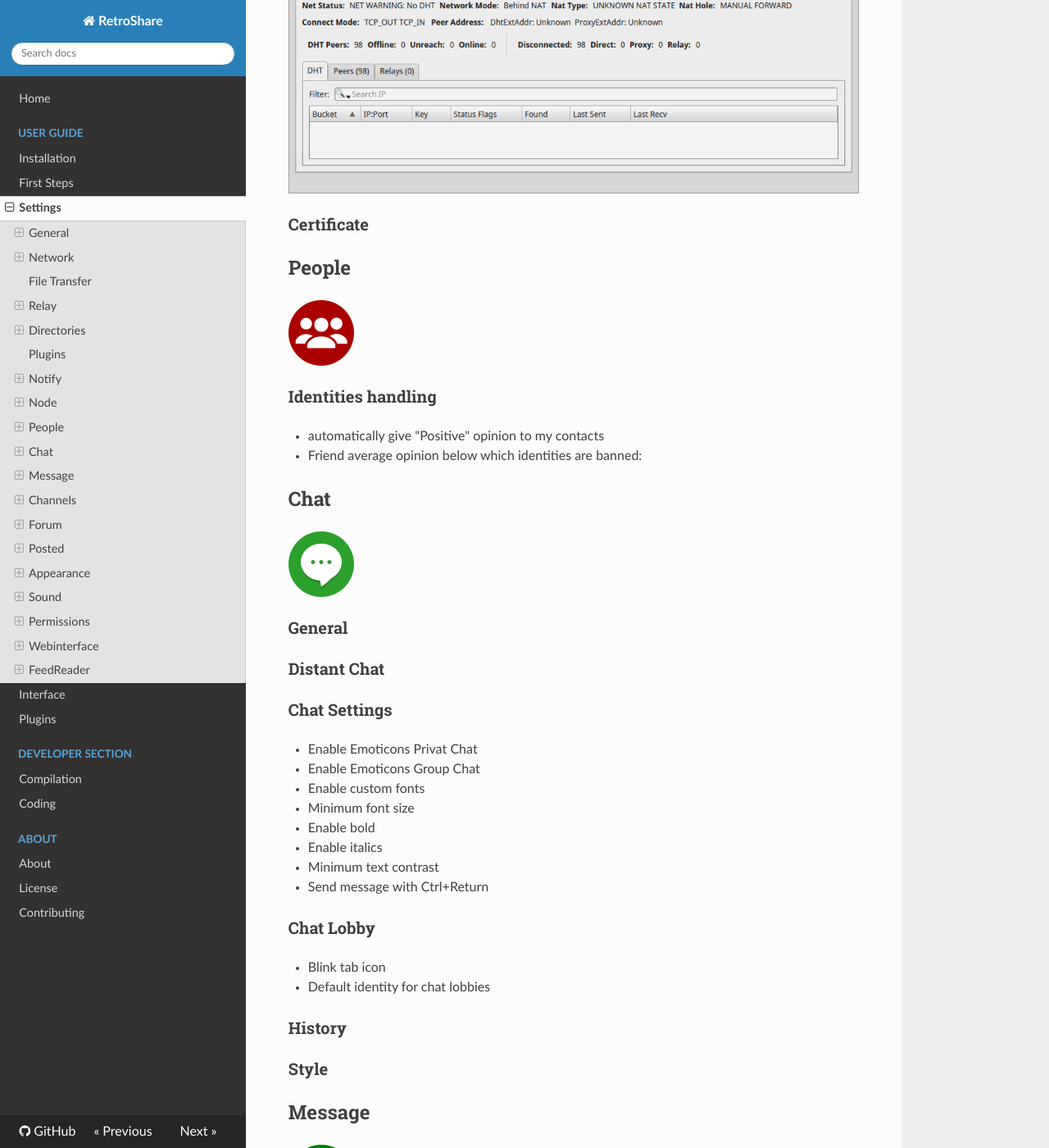
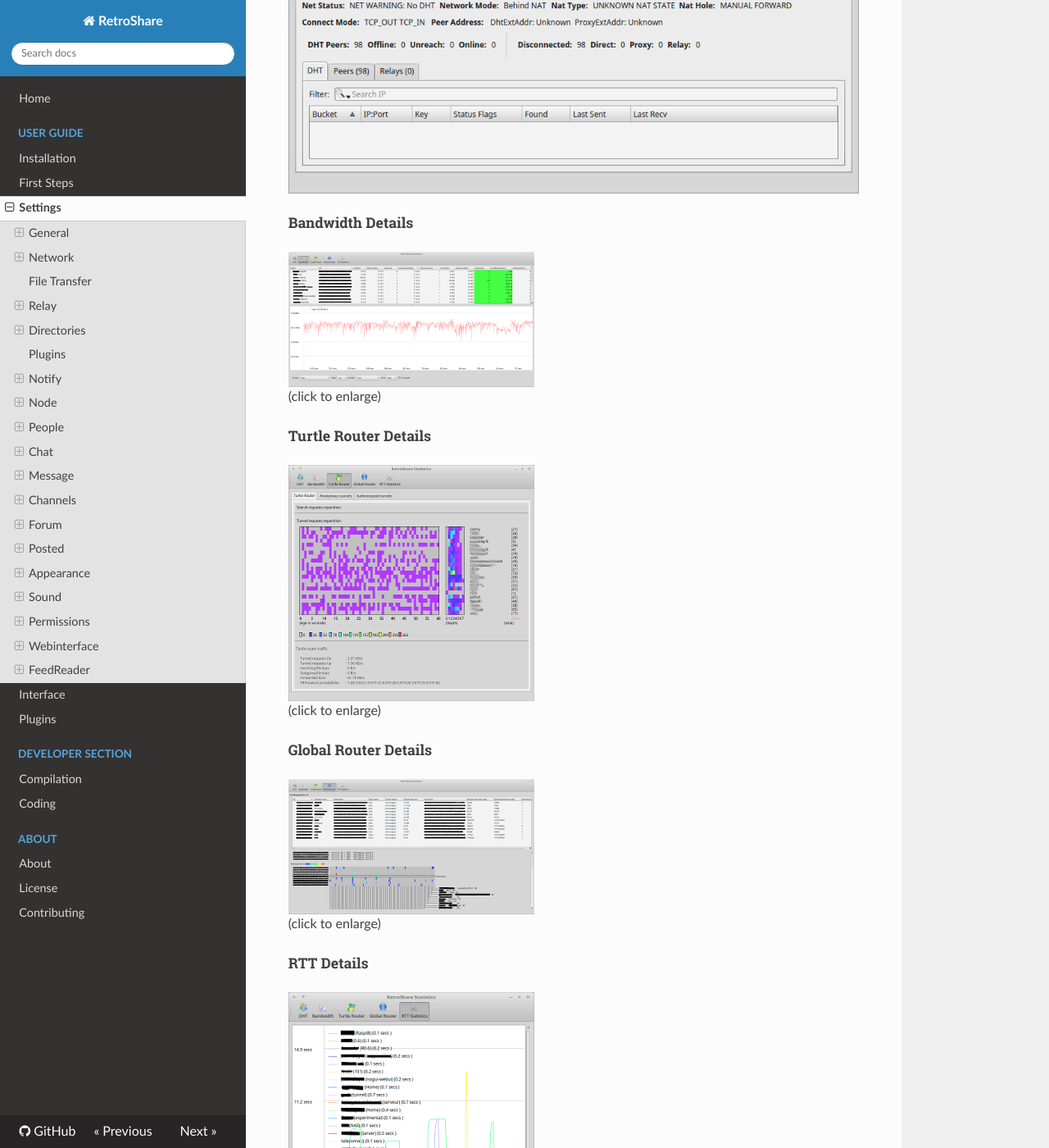
Before and after one commit to RetroShare/documentation, an MkDocs documentation site: the page built from docs/user-guide/settings.md, in a window 1280 px wide and 1400 px high, scrolled down 16587 px. Shown: the whole window at 82% size. Built offline with MkDocs 1.6.1, drawn with Linux system fonts in a browser that asks for light colours; nearby versions of some CDN libraries; old or Windows-style settings are respelled for this version of MkDocs.

Commit message:
node statistics /bandwidth/global router/rtt/turtle router

```diff
--- a/docs/user-guide/settings.md
+++ b/docs/user-guide/settings.md
@@ -374,6 +374,21 @@
 
 ![statistics](../img/settings/statistic/statistic.png "Node Statistic")
 
+#####Bandwidth Details
+<a href="../../img/settings/statistic/bandwidth_statistic.png" target="_blank">![Bandwidth](../img/settings/statistic/bandwidth_thumb.png "Statistic Bandwidth")</a>
+(click to enlarge)
+
+#####Turtle Router Details
+<a href="../../img/settings/statistic/turtle_router.png" target="_blank">![Turtle Router](../img/settings/statistic/turtle_router_thumb.png "Turtle Router")</a>
+(click to enlarge)
+
+#####Global Router Details
+<a href="../../img/settings/statistic/global_router.png" target="_blank">![Global Router](../img/settings/statistic/global_router_thumb.png "Global Router")</a>
+(click to enlarge)
+
+#####RTT Details
+<a href="../../img/settings/statistic/rtt.png" target="_blank">![RTT](../img/settings/statistic/rtt_thumb.png "RTT")</a>
+(click to enlarge)
 
 ###Certificate
 
```
Also changed, not shown: docs/img/settings/statistic/bandwidth_statistic.png, docs/img/settings/statistic/bandwidth_thumb.png (added), docs/img/settings/statistic/global_router.png (added), docs/img/settings/statistic/global_router_thumb.png (added), docs/img/settings/statistic/rtt.png (added), docs/img/settings/statistic/rtt_thumb.png (added), docs/img/settings/statistic/turtle_router.png (added), docs/img/settings/statistic/turtle_router_thumb.png (added).
